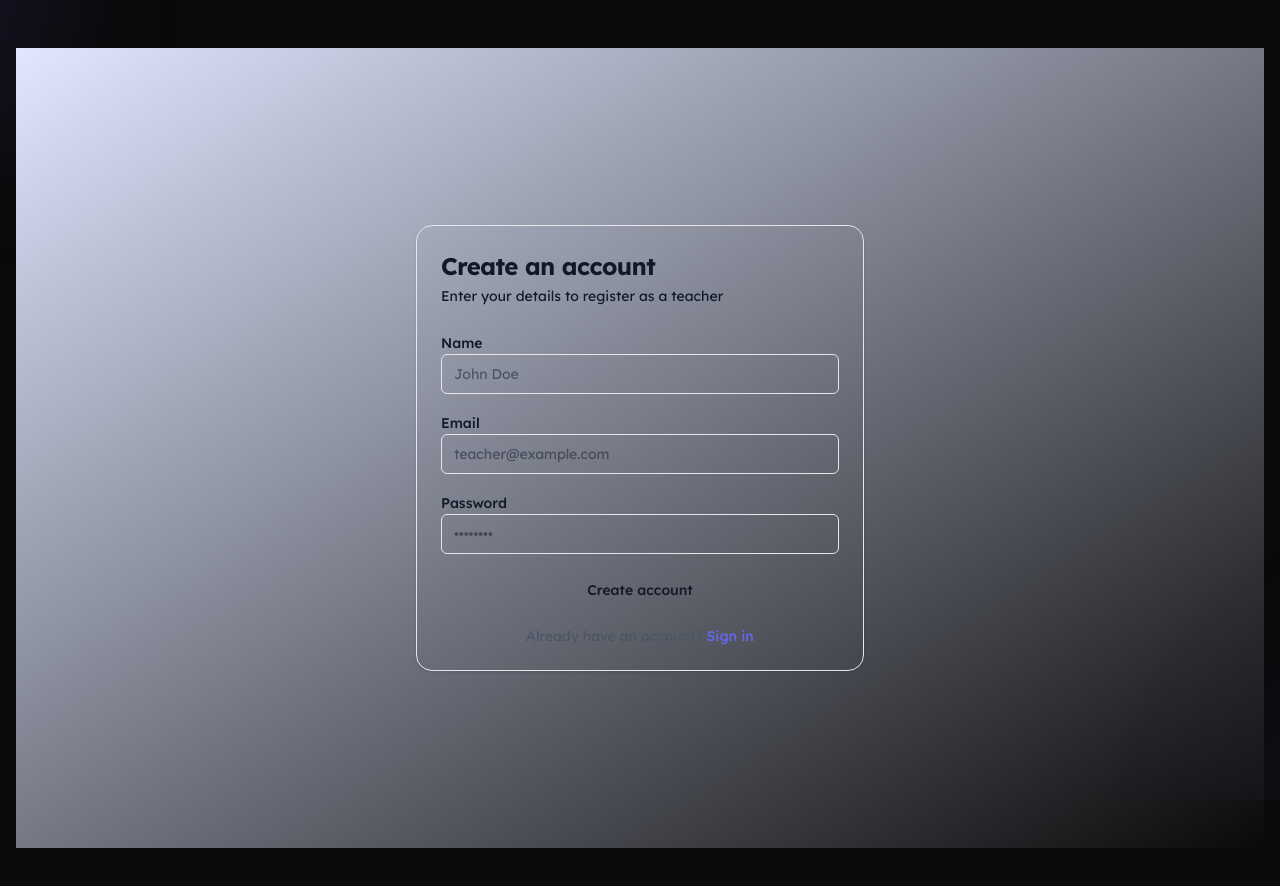
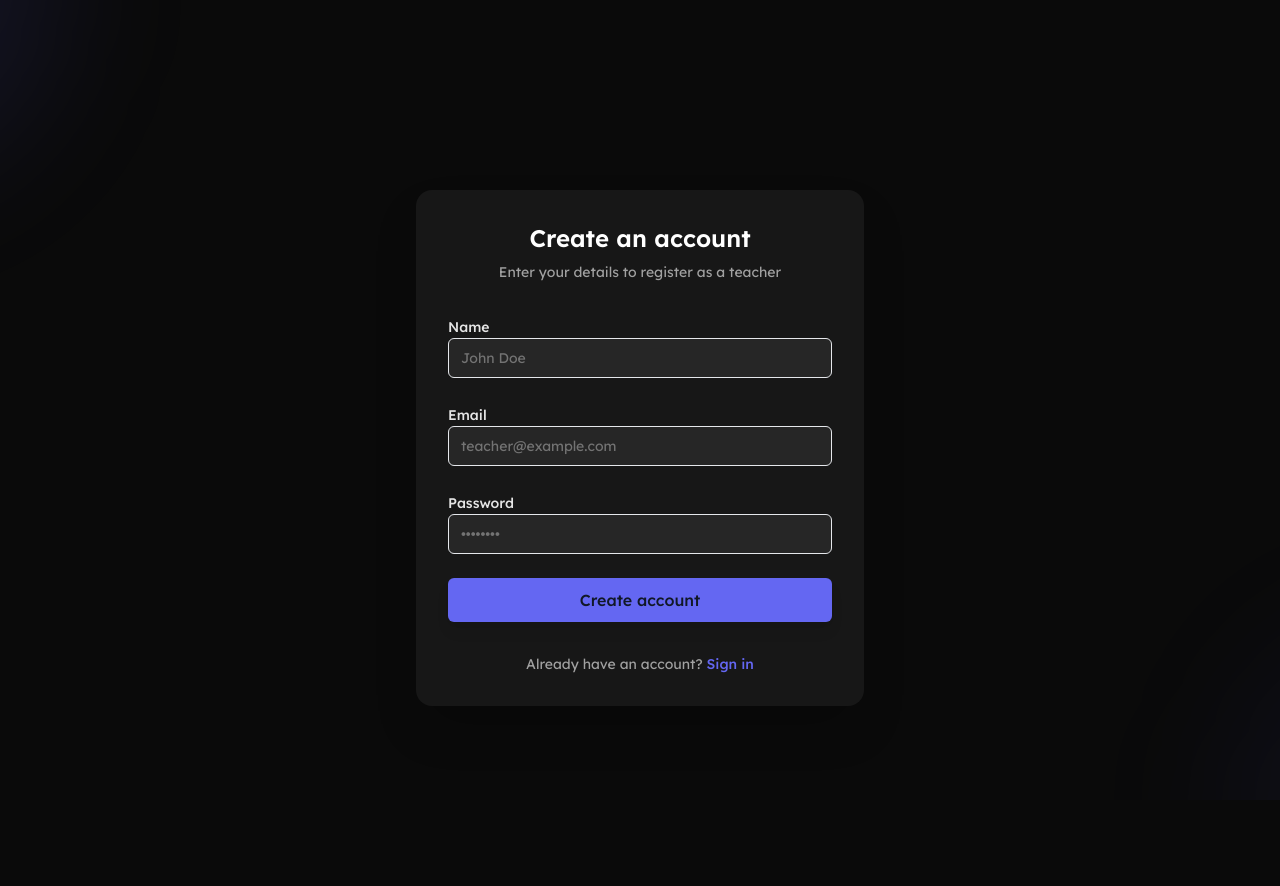
Before and after one commit to BARBARBoyyHD/learning-management-system, a Next.js app in the folder app/: page /register in a window 1280 px wide. Shown: the top 886 px of the page. Built offline with nearby package versions, Linux system fonts and the light colour scheme.

Commit message:
fix(Auth): Fixing Auth Login and Register Styling and Supabase

```diff
--- a/app/src/actions/auth/login.ts
+++ b/app/src/actions/auth/login.ts
@@ -7,7 +7,7 @@
 
 'use server'
 
-import { getSupabaseServerClient } from '@/lib/supabase/server'
+import { createClient } from '@/lib/supabase/server'
 import { loginSchema } from '@/lib/validators/auth'
 import { redirect } from 'next/navigation'
 
@@ -53,7 +53,7 @@ export async function login(formData: FormData): Promise<LoginResult> {
     }
 
     // Create Supabase client
-    const supabase = await getSupabaseServerClient()
+    const supabase = await createClient()
 
     // Attempt sign in with Supabase
     const { data, error } = await supabase.auth.signInWithPassword({
@@ -63,14 +63,6 @@ export async function login(formData: FormData): Promise<LoginResult> {
 
     // Handle Supabase auth errors
     if (error) {
-      // Check for specific error types
-      if (error.message.includes('Email not confirmed')) {
-        return {
-          success: false,
-          error: 'Please verify your email before logging in',
-        }
-      }
-
       // Generic error message for invalid credentials
       // (Security best practice: don't reveal if email exists)
       return {
--- a/app/src/actions/auth/resend-verification.ts
+++ b/app/src/actions/auth/resend-verification.ts
@@ -7,7 +7,7 @@
 
 'use server'
 
-import { getSupabaseServerClient } from '@/lib/supabase/server'
+import { createClient } from '@/lib/supabase/server'
 import { z } from 'zod'
 
 /**
@@ -47,7 +47,7 @@ export async function resendVerificationEmail(
     }
 
     // Create Supabase client
-    const supabase = await getSupabaseServerClient()
+    const supabase = await createClient()
 
     // Attempt to resend verification email
     // Note: Supabase doesn't have a direct "resend verification" method in the server SDK
--- a/app/src/app/(auth)/login/page.tsx
+++ b/app/src/app/(auth)/login/page.tsx
@@ -12,11 +12,11 @@
 
 import { LoginForm } from '@/components/auth/login-form'
 import { redirect } from 'next/navigation'
-import { getSupabaseServerClient } from '@/lib/supabase/server'
+import { createClient } from '@/lib/supabase/server'
 
 export default async function LoginPage() {
   // Check if user is already logged in
-  const supabase = await getSupabaseServerClient()
+  const supabase = await createClient()
   const { data: { session } } = await supabase.auth.getSession()
 
   // Redirect to dashboard if already authenticated
@@ -25,6 +25,7 @@ export default async function LoginPage() {
   }
 
   return (
+    <div className="min-h-screen flex items-center justify-center p-4">
       <div className="flex flex-col items-center">
         {/* Logo/Branding - Optional */}
         {/* <div className="mb-8">
@@ -39,5 +40,6 @@ export default async function LoginPage() {
           Protected by Supabase Auth
         </p>
       </div>
+    </div>
   )
 }
--- a/app/src/app/(auth)/register/page.tsx
+++ b/app/src/app/(auth)/register/page.tsx
@@ -2,7 +2,7 @@ import { RegisterForm } from '@/components/auth/register-form';
 
 export default function RegisterPage() {
   return (
-    <div className="min-h-screen flex items-center justify-center bg-gradient-to-br from-primary-lighter to-background p-4">
+    <div className="min-h-screen flex items-center justify-center p-4">
       <RegisterForm />
     </div>
   );
--- a/app/src/components/auth/register-form.tsx
+++ b/app/src/components/auth/register-form.tsx
@@ -7,7 +7,6 @@ import { register as registerAction } from '@/actions/auth/register';
 import { Button } from '@/components/ui/button';
 import { Input } from '@/components/ui/input';
 import { Label } from '@/components/ui/label';
-import { Card, CardContent, CardDescription, CardHeader, CardTitle } from '@/components/ui/card';
 import { useState } from 'react';
 import { Loader2 } from 'lucide-react';
 
@@ -52,92 +51,120 @@ export function RegisterForm() {
   };
 
   return (
-    <Card className="w-full max-w-md">
-      <CardHeader className="space-y-1">
-        <CardTitle className="text-2xl font-bold">Create an account</CardTitle>
-        <CardDescription>
-          Enter your details to register as a teacher
-        </CardDescription>
-      </CardHeader>
-      <CardContent>
-        <form onSubmit={handleSubmit(onSubmit)} className="space-y-4">
-          {/* Name field */}
+    <div className="w-full max-w-md">
+      <div className="rounded-2xl bg-neutral-900 p-8 shadow-2xl">
+        {/* Header */}
+        <div className="mb-8 text-center">
+          <h1 className="text-2xl font-semibold text-white">
+            Create an account
+          </h1>
+          <p className="mt-2 text-sm text-neutral-400">
+            Enter your details to register as a teacher
+          </p>
+        </div>
+
+        {/* Form */}
+        <form onSubmit={handleSubmit(onSubmit)} className="space-y-6">
+          {/* Server Error */}
+          {error && (
+            <div className="rounded-md bg-error-base/10 p-3 text-sm text-error-light border border-error-base/20">
+              {error}
+            </div>
+          )}
+
+          {/* Name Field */}
           <div className="space-y-2">
-            <Label htmlFor="name">Name</Label>
+            <Label htmlFor="name" className="text-neutral-200">
+              Name
+            </Label>
             <Input
               id="name"
               type="text"
               placeholder="John Doe"
+              className="border-neutral-700 bg-neutral-800 text-white placeholder:text-neutral-500 focus:border-primary-base focus:ring-primary-base"
               disabled={isSubmitting}
               {...register('name')}
+              autoComplete="name"
             />
             {errors.name && (
-              <p className="text-sm text-red-500">{errors.name.message}</p>
+              <p className="text-sm text-error-light" role="alert">
+                {errors.name.message}
+              </p>
             )}
           </div>
 
-          {/* Email field */}
+          {/* Email Field */}
           <div className="space-y-2">
-            <Label htmlFor="email">Email</Label>
+            <Label htmlFor="email" className="text-neutral-200">
+              Email
+            </Label>
             <Input
               id="email"
               type="email"
               placeholder="teacher@example.com"
+              className="border-neutral-700 bg-neutral-800 text-white placeholder:text-neutral-500 focus:border-primary-base focus:ring-primary-base"
               disabled={isSubmitting}
               {...register('email')}
+              autoComplete="email"
             />
             {errors.email && (
-              <p className="text-sm text-red-500">{errors.email.message}</p>
+              <p className="text-sm text-error-light" role="alert">
+                {errors.email.message}
+              </p>
             )}
           </div>
 
-          {/* Password field */}
+          {/* Password Field */}
           <div className="space-y-2">
-            <Label htmlFor="password">Password</Label>
+            <Label htmlFor="password" className="text-neutral-200">
+              Password
+            </Label>
             <Input
               id="password"
               type="password"
               placeholder="••••••••"
+              className="border-neutral-700 bg-neutral-800 text-white placeholder:text-neutral-500 focus:border-primary-base focus:ring-primary-base"
               disabled={isSubmitting}
               {...register('password')}
+              autoComplete="new-password"
             />
             {errors.password && (
-              <p className="text-sm text-red-500">{errors.password.message}</p>
+              <p className="text-sm text-error-light" role="alert">
+                {errors.password.message}
+              </p>
             )}
           </div>
 
-          {/* Server error display */}
-          {error && (
-            <div className="rounded-md bg-red-50 p-3 text-sm text-red-500 border border-red-200">
-              {error}
-            </div>
-          )}
-
-          {/* Submit button */}
+          {/* Submit Button */}
           <Button
             type="submit"
-            className="w-full"
+            className="w-full h-11 text-base font-medium bg-primary-base hover:bg-primary-hover active:bg-primary-active shadow-lg shadow-primary/20"
             disabled={isSubmitting}
           >
             {isSubmitting ? (
               <>
-                <Loader2 className="mr-2 h-4 w-4 animate-spin" />
+                <Loader2 className="h-5 w-5 animate-spin" />
                 Creating account...
               </>
             ) : (
               'Create account'
             )}
           </Button>
+
+          {/* Login Link */}
+          <div className="text-center pt-2">
+            <p className="text-sm text-neutral-400">
+              Already have an account?{' '}
+              <a
+                href="/login"
+                className="text-primary-base hover:text-primary-light font-medium transition-colors"
+              >
+                Sign in
+              </a>
+            </p>
+          </div>
         </form>
-
-        {/* Login link */}
-        <div className="mt-4 text-center text-sm">
-          <span className="text-gray-600">Already have an account? </span>
-          <a href="/login" className="text-primary-base hover:underline font-medium">
-            Sign in
-          </a>
-        </div>
-      </CardContent>
-    </Card>
+      </div>
+    </div>
   );
 }
--- a/app/src/hooks/use-auth.ts
+++ b/app/src/hooks/use-auth.ts
@@ -24,7 +24,7 @@
 'use client'
 
 import { useQuery, useMutation, useQueryClient } from '@tanstack/react-query'
-import { getSupabaseBrowserClient } from '@/lib/supabase/client'
+import { createClient } from '@/lib/supabase/client'
 import type { User, Session } from '@supabase/supabase-js'
 
 /**
@@ -65,7 +65,7 @@ export const AUTH_QUERY_KEY = ['auth', 'session'] as const
  * @returns Auth state and actions
  */
 export function useAuth(): UseAuthReturn {
-  const supabase = getSupabaseBrowserClient()
+  const supabase = createClient()
   const queryClient = useQueryClient()
 
   // Query for fetching session
--- a/app/src/lib/supabase/middleware.ts
+++ b/app/src/lib/supabase/middleware.ts
@@ -37,7 +37,7 @@ import { NextResponse } from 'next/server'
  * @param response - Next.js response object
  * @returns Supabase client instance
  */
-export function getSupabaseMiddlewareClient(
+export function createSupabaseMiddlewareClient(
   request: NextRequest,
   response: NextResponse
 ) {
```
Also changed, not shown: app/src/lib/auth.ts (+4 -4 lines), app/src/lib/supabase/client.ts (+3 -3 lines), app/src/lib/supabase/index.ts (+6 -6 lines), app/src/lib/supabase/session.ts (+2 -2 lines). Lines whose indentation alone changed are shown as unchanged.
